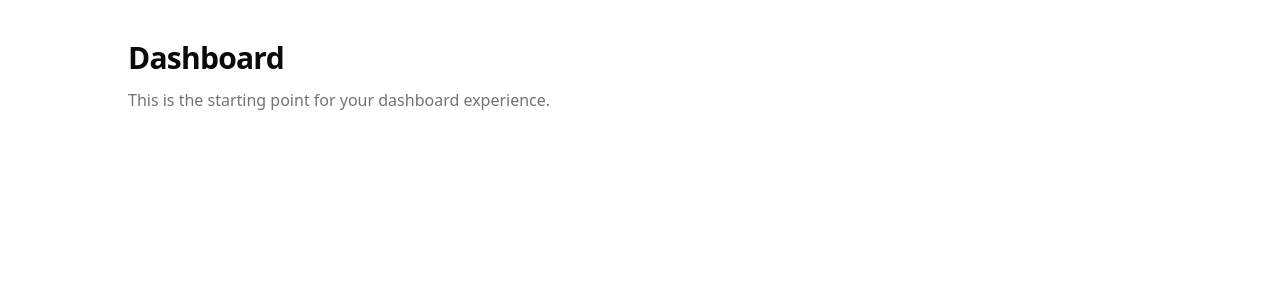
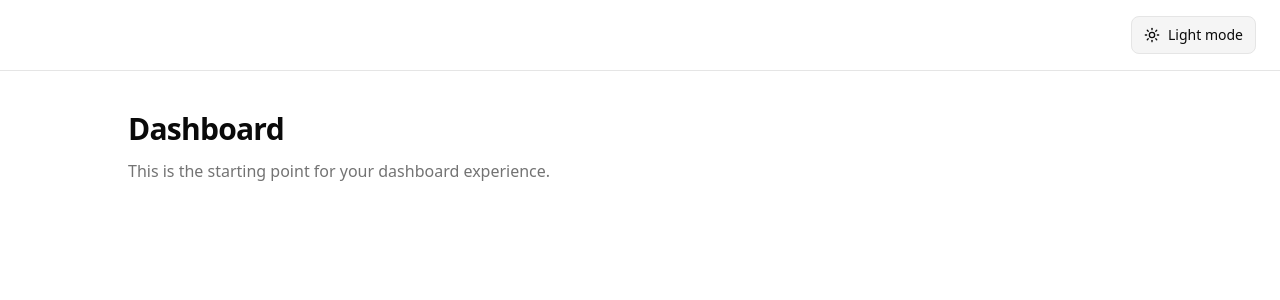
Before and after one commit to syntaxbullet/orfinishes-dashboard-demo, a React (Vite) app: page / in a window 1280 px wide. Shown: the top 300 px of the page. Built offline with nearby package versions, Linux system fonts and the light colour scheme.

Commit message:
feat: add theme provider and toggle

```diff
--- a/src/App.tsx
+++ b/src/App.tsx
@@ -2,6 +2,7 @@ import "./index.css";
 
 import { createBrowserRouter, RouterProvider } from "react-router-dom";
 
+import { ThemeProvider } from "./components/theme-provider";
 import { RootLayout } from "./layouts/root-layout";
 import { DashboardPage } from "./pages/dashboard";
 
@@ -19,7 +20,11 @@ const router = createBrowserRouter([
 ]);
 
 export function App() {
-  return <RouterProvider router={router} />;
+  return (
+    <ThemeProvider>
+      <RouterProvider router={router} />
+    </ThemeProvider>
+  );
 }
 
 export default App;
--- /dev/null
+++ b/src/components/theme-provider.tsx
@@ -0,0 +1,63 @@
+import { createContext, useContext, useEffect, useMemo, useState } from "react";
+
+type Theme = "light" | "dark";
+
+type ThemeContextValue = {
+  theme: Theme;
+  setTheme: (theme: Theme) => void;
+  toggleTheme: () => void;
+};
+
+const STORAGE_KEY = "orfinishes:theme";
+const ThemeContext = createContext<ThemeContextValue | null>(null);
+const isBrowser = typeof window !== "undefined";
+
+function getInitialTheme(): Theme {
+  if (!isBrowser) {
+    return "light";
+  }
+
+  const stored = window.localStorage.getItem(STORAGE_KEY);
+  if (stored === "light" || stored === "dark") {
+    return stored;
+  }
+
+  const prefersDark = window.matchMedia?.("(prefers-color-scheme: dark)").matches;
+  return prefersDark ? "dark" : "light";
+}
+
+export function ThemeProvider({ children }: { children: React.ReactNode }) {
+  const [theme, setTheme] = useState<Theme>(() => getInitialTheme());
+
+  useEffect(() => {
+    if (!isBrowser) {
+      return;
+    }
+
+    const root = window.document.documentElement;
+    root.classList.toggle("dark", theme === "dark");
+    root.dataset.theme = theme;
+    root.style.setProperty("color-scheme", theme);
+    window.localStorage.setItem(STORAGE_KEY, theme);
+  }, [theme]);
+
+  const value = useMemo(
+    () => ({
+      theme,
+      setTheme,
+      toggleTheme: () => setTheme((prev) => (prev === "dark" ? "light" : "dark")),
+    }),
+    [theme],
+  );
+
+  return <ThemeContext.Provider value={value}>{children}</ThemeContext.Provider>;
+}
+
+export function useTheme() {
+  const context = useContext(ThemeContext);
+  if (!context) {
+    throw new Error("useTheme must be used within a ThemeProvider");
+  }
+
+  return context;
+}
--- /dev/null
+++ b/src/components/theme-toggle.tsx
@@ -0,0 +1,26 @@
+import { Moon, Sun } from "lucide-react";
+
+import { useTheme } from "./theme-provider";
+
+export function ThemeToggle() {
+  const { theme, toggleTheme } = useTheme();
+  const isDark = theme === "dark";
+
+  return (
+    <button
+      type="button"
+      onClick={toggleTheme}
+      aria-pressed={isDark}
+      aria-label="Toggle theme"
+      className="inline-flex items-center gap-2 rounded-md border border-border bg-secondary px-3 py-2 text-sm font-medium transition-colors hover:bg-accent hover:text-accent-foreground focus-visible:outline-none focus-visible:ring-2 focus-visible:ring-ring focus-visible:ring-offset-2 focus-visible:ring-offset-background"
+    >
+      {isDark ? <Moon className="h-4 w-4" /> : <Sun className="h-4 w-4" />}
+      <span className="hidden sm:inline">
+        {isDark ? "Dark mode" : "Light mode"}
+      </span>
+      <span className="sr-only">Toggle theme</span>
+    </button>
+  );
+}
+
+export default ThemeToggle;
--- a/src/layouts/root-layout.tsx
+++ b/src/layouts/root-layout.tsx
@@ -1,9 +1,16 @@
 import { Outlet } from "react-router-dom";
+
+import { ThemeToggle } from "../components/theme-toggle";
 
 export function RootLayout() {
   return (
-    <div className="min-h-dvh bg-background text-foreground">
-      <Outlet />
+    <div className="flex min-h-dvh flex-col bg-background text-foreground transition-colors">
+      <header className="flex items-center justify-end border-b border-border px-6 py-4">
+        <ThemeToggle />
+      </header>
+      <main className="flex-1">
+        <Outlet />
+      </main>
     </div>
   );
 }
```
